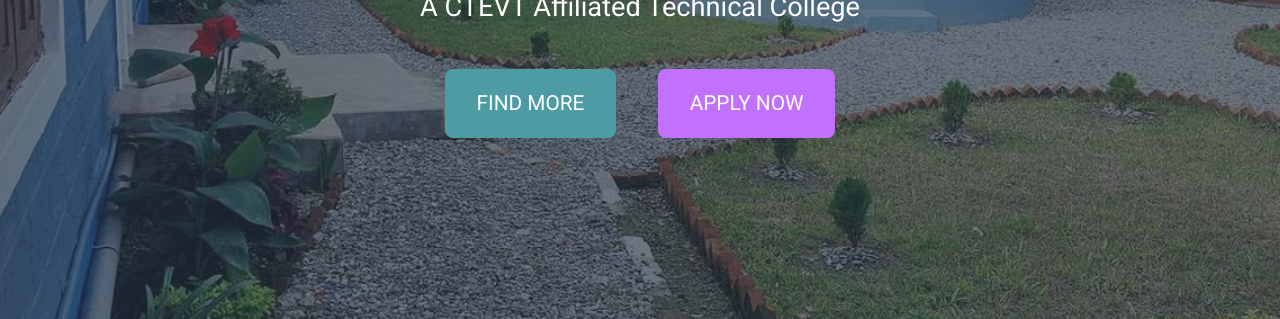
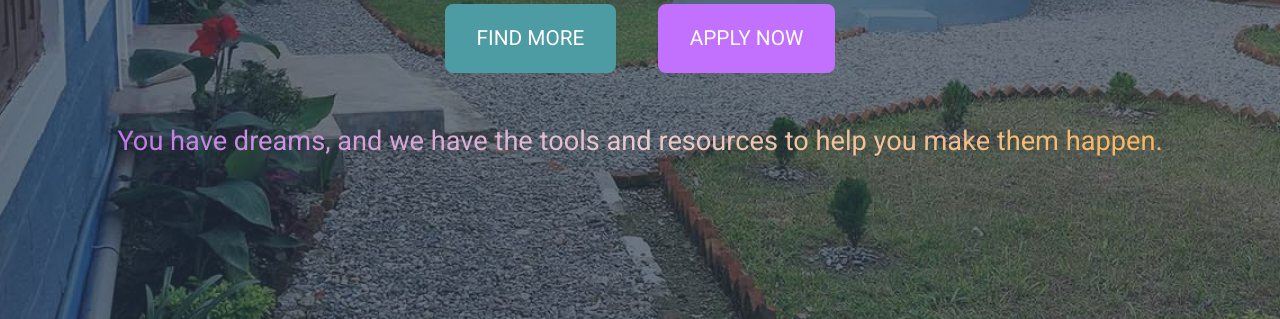
Before and after one commit to anishgurung08/gti, a plain HTML site: page index.html in a window 1280 px wide. Shown: the part 481-800 px from the top of the page. Drawn offline with nearby package versions, Linux system fonts and the light colour scheme.

Commit message:
Add files via upload
gtr

```diff
--- a/css/style.css
+++ b/css/style.css
@@ -285,8 +285,20 @@ i {
   display: flex;
   justify-content: center;
   align-items: center;
+  position: relative;
 }
 
+.bottom-left{
+  /* position: absolute;
+  bottom: 0;
+  left: calc(2rem + 4vw);; */
+  /* text-align: center; */
+  /* font-size: 20px; */
+  background-image: linear-gradient(90deg, rgb(185, 103, 240) 0%, rgb(233, 203, 203) 50%, rgba(252,176,69,1) 100%);
+  -webkit-background-clip: text;
+  background-clip: text;
+  -webkit-text-fill-color: transparent;
+}
 .showcase__content {
   display: flex;
   flex-direction: column;
--- a/index.html
+++ b/index.html
@@ -232,6 +232,11 @@
             <a href="admission.html">Find more</a>
             <a href="contact.html">Apply now</a>
           </div>
+
+          <p class="showcase__content--para mt-5 bottom-left text-center">
+
+            You have dreams, and we have the tools and resources to help you make them happen.
+          </p>
         </div>
       </div>
     </section>
@@ -398,14 +403,14 @@
     <!-- end of why to choose section -->
 
     <div class="container my-3 my-sm-5">
-      <div class="alert alert-warning mb-3 mb-sm-5" role="alert">
+      <!-- <div class="alert alert-warning mb-3 mb-sm-5" role="alert">
         <h3 class="alert-heading">Enroll with GTI</h3>
         <p style="font-size: 20px;">
           <strong>We Change Lives</strong> <br />
           You have dreams, and we have the tools and resources to help you make
           them happen.
         </p>
-      </div>
+      </div> -->
       <div class="row g-0 bg-light p-4 mb-3 mb-sm-5">
         <div class="col-12 col-lg-6 mb-4 mb-lg-0">
           <div class="row">
```
